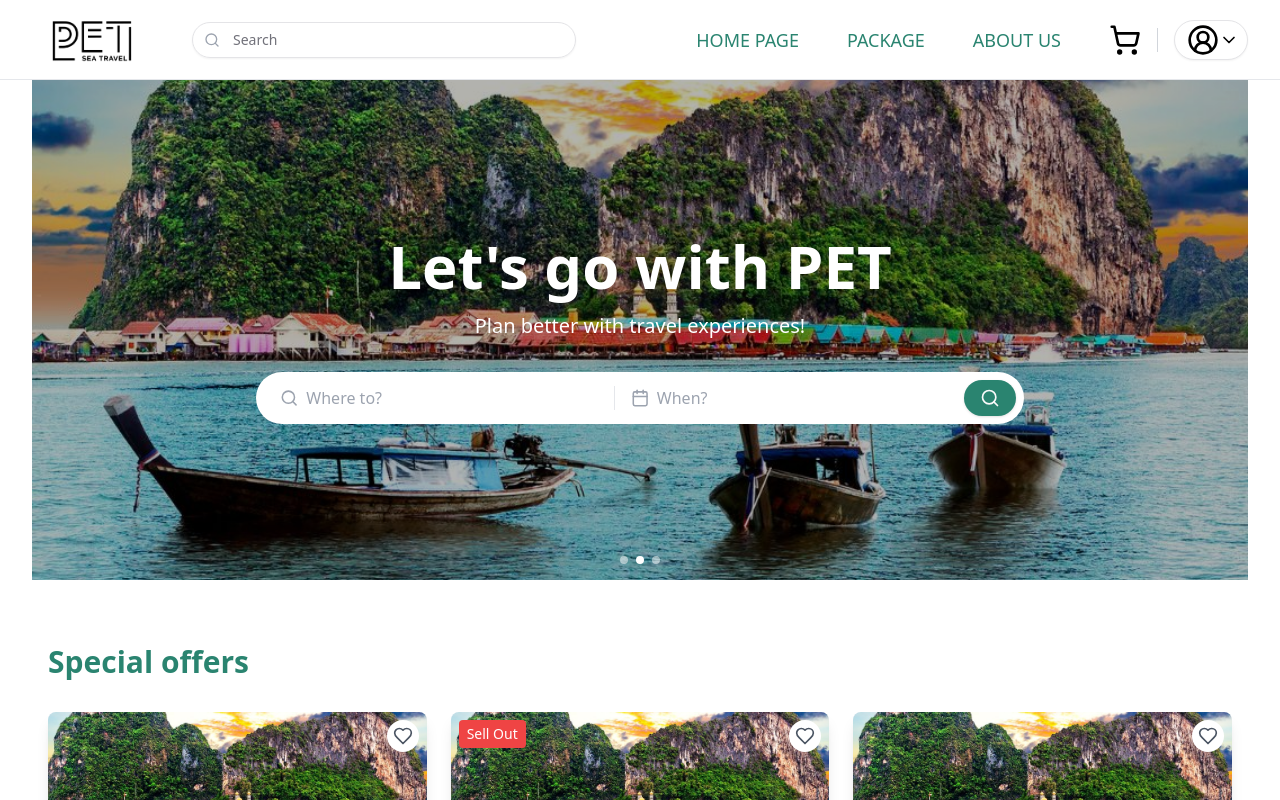
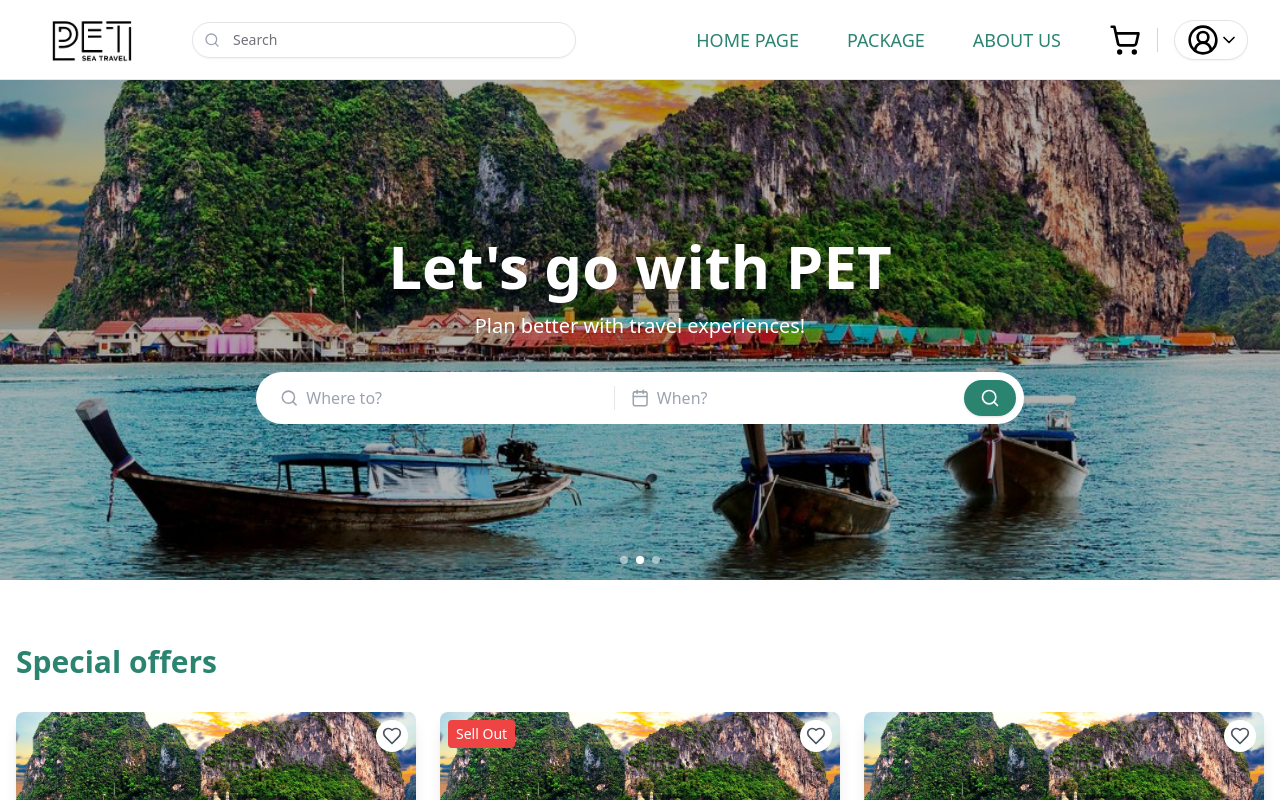
Before and after one commit to ProjectGroup2t2/PET-travel, a Next.js app in the folder Client/: page / in a window 1280 px wide. Shown: the top 800 px of the page. Built offline with nearby package versions, Linux system fonts and the light colour scheme.

Commit message:
update add login admin

```diff
--- a/Client/src/app/LayoutWrapper.js
+++ /dev/null
@@ -1,9 +0,0 @@
-"use client";
-import { usePathname } from "next/navigation";
-
-export default function LayoutWrapper({ children }) {
-  const pathname = usePathname();
-  const noContainerPages = ["/login", "/register"];
-
-  return noContainerPages.includes(pathname) ? children : <main className="container">{children}</main>;
-}
--- a/Client/src/app/globals.css
+++ b/Client/src/app/globals.css
@@ -56,10 +56,5 @@
     --chart-4: 280 65% 60%;
     --chart-5: 340 75% 55%;
   }
+
 }
-
-@layer components {
-  .container {
-    @apply mx-auto px-8;
-  }
-}
--- a/Client/src/app/layout.js
+++ b/Client/src/app/layout.js
@@ -1,7 +1,6 @@
 import { Geist, Geist_Mono } from "next/font/google";
 import "./globals.css";
 import Navbar from "@/components/ui/Navbar/Navbar";
-import LayoutWrapper from "./LayoutWrapper";
 
 const geistSans = Geist({
   variable: "--font-geist-sans",
@@ -23,7 +22,7 @@ export default function RootLayout({ children }) {
     <html lang="en">
       <body>
         <Navbar />
-        <LayoutWrapper>{children}</LayoutWrapper>
+        <main>{children}</main>
       </body>
     </html>
   );
--- a/Client/src/app/login/page.jsx
+++ b/Client/src/app/login/page.jsx
@@ -6,12 +6,7 @@ import Image from "next/image";
 import { Facebook } from "lucide-react";
 
 const Login = () => {
-  const {
-    register,
-    handleSubmit,
-    setError,
-    formState: { errors },
-  } = useForm();
+  const { register, handleSubmit, setError, formState: { errors }, } = useForm();
   const [loading, setLoading] = useState(false);
   const router = useRouter();
 
@@ -34,9 +29,16 @@ const Login = () => {
         throw new Error(result.error.message);
       }
 
+      const userRole = result.user.roles || "User";
+
       localStorage.setItem("jwt", result.jwt);
       localStorage.setItem("user", JSON.stringify(result.user));
-      router.push("/");
+
+      if (userRole.toLowerCase() === "admin") {
+        router.push("/admin");
+      } else {
+        router.push("/");
+      }
     } catch (error) {
       setError("username", { type: "manual", message: error.message });
     }
@@ -55,43 +57,26 @@ const Login = () => {
       </div>
       <div className="w-full lg:w-1/2 flex items-center justify-center p-8">
         <div className="max-w-md w-full text-center flex flex-col items-center">
-          <Image
-            src="/logo.svg"
-            width={300}
-            height={300}
-            alt="PET SEA TRAVEL"
-          />
-          <form
-            onSubmit={handleSubmit(onSubmit)}
-            className="w-full mt-[0px] space-y-4"
-          >
+          <Image src="/logo.svg" width={300} height={300} alt="PET SEA TRAVEL" />
+          <form onSubmit={handleSubmit(onSubmit)} className="w-full mt-[0px] space-y-4">
             <input
               type="text"
               placeholder="USERNAME"
               {...register("username", { required: "Username is required" })}
               className="w-80 p-3 border rounded-full"
             />
-            {errors.username && (
-              <p className="text-red-500 text-sm">{errors.username.message}</p>
-            )}
+            {errors.username && <p className="text-red-500 text-sm">{errors.username.message}</p>}
             <input
               type="password"
               placeholder="PASSWORD"
               {...register("password", { required: "Password is required" })}
               className="w-80 p-3 border rounded-full"
             />
-            {errors.password && (
-              <p className="text-red-500 text-sm">{errors.password.message}</p>
-            )}
-            <button
-              type="submit"
-              disabled={loading}
-              className="w-80 bg-[#2D776E] text-white p-3 rounded-full"
-            >
+            {errors.password && <p className="text-red-500 text-sm">{errors.password.message}</p>}
+            <button type="submit" disabled={loading} className="w-80 bg-[#2D776E] text-white p-3 rounded-full">
               {loading ? "Logging in..." : "LOGIN"}
             </button>
           </form>
-          {/* Divider for Social Login */}
           <div className="w-full flex items-center justify-center my-4">
             <div className="flex-1 border-t-2 border-gray-300"></div>
             <p className="text-sm mx-4 text-gray-500">OR CONTINUE WITH</p>
@@ -100,7 +85,7 @@ const Login = () => {
           <div className="flex justify-center space-x-4 mt-2">
             <button className="text-xl">Google</button>
             <button className="text-xl flex items-center gap-2">
-                <Facebook size={20} /> Facebook
+              <Facebook size={20} /> Facebook
             </button>
           </div>
           <p className="mt-4 text-base">
--- a/Client/src/components/ui/Navbar/Navbar.jsx
+++ b/Client/src/components/ui/Navbar/Navbar.jsx
@@ -10,7 +10,7 @@ import { usePathname } from "next/navigation";
 
 const Navbar = () => {
   const pathname = usePathname();
-  const hiddenNavbar = ["/login", "/register"];
+  const hiddenNavbar = ["/login", "/register", "/admin"];
 
   if (hiddenNavbar.includes(pathname)) return null;
 
```
Also changed, not shown: 2 other files (tests, documents, lock files or other folders).
